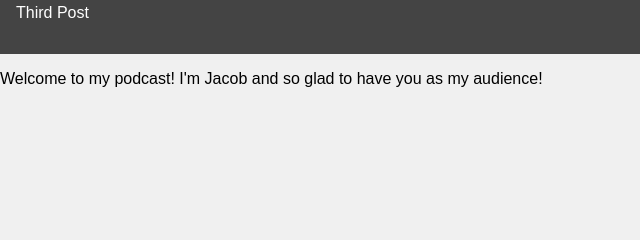
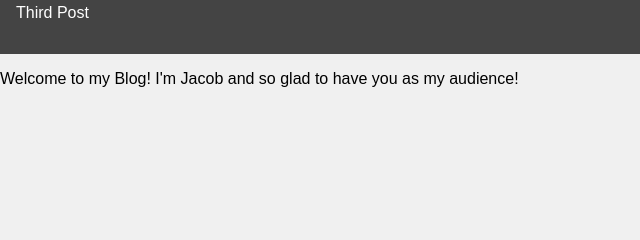
Before and after one commit to jacobjoyner558/my-blog, a plain HTML site: page index.html in a window 1280 px wide. Shown: the part 192-432 px from the top of the page, 0-640 px from the left. Drawn offline with Linux system fonts and the light colour scheme.

Commit message:
Update index.html

```diff
--- a/index.html
+++ b/index.html
@@ -18,7 +18,7 @@
         </ul>
     </nav>
     <main>
-        <p>Welcome to my podcast! I'm Jacob and so glad to have you as my audience!</p>
+        <p>Welcome to my Blog! I'm Jacob and so glad to have you as my audience!</p>
     </main>
     <footer>
         <p>© 2024 My Blog</p>
```
